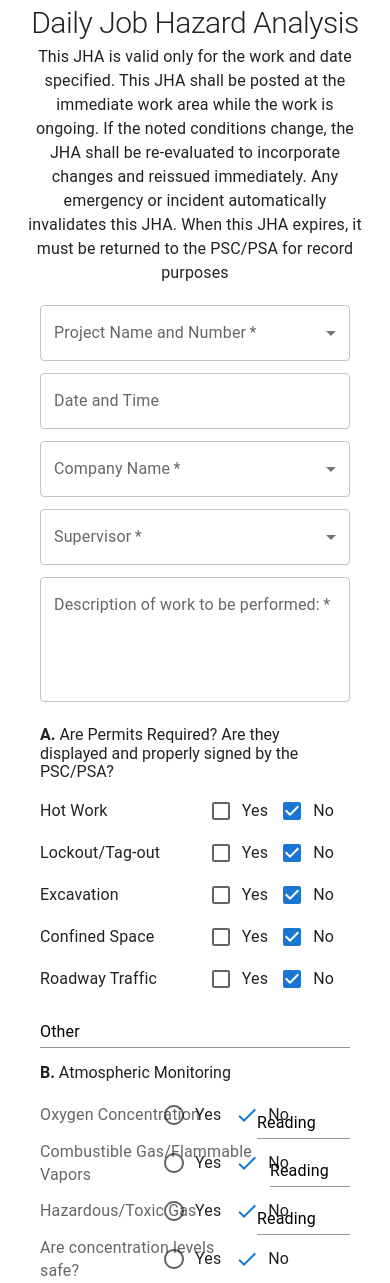
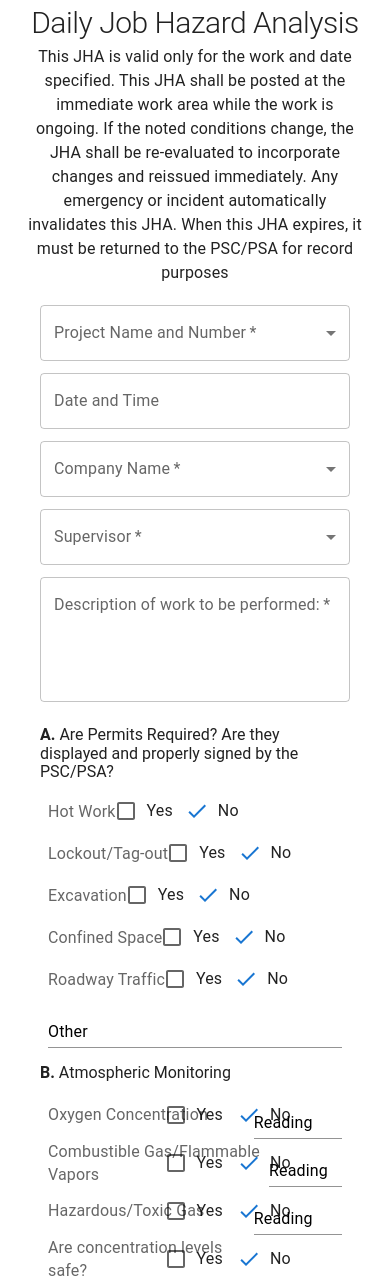
Before and after one commit to Trevor5008/jha-form-prototype, a Next.js app: page / in a window 390 px wide. Built offline with nearby package versions, Linux system fonts and the light colour scheme.

Commit message:
Added custom breakpoints, adjusted spacing on section A

```diff
--- a/app/components/SectionAOptions.jsx
+++ b/app/components/SectionAOptions.jsx
@@ -1,36 +1,71 @@
+import { useState } from "react"
 import {
-   FormGroup,
+   FormControl,
    FormControlLabel,
-   Checkbox,
-   Typography,
-   Box
+   FormLabel
 } from "@mui/material"
+import RadioGroup from "@mui/material/RadioGroup"
+import Radio from "@mui/material/Radio"
+import CheckIcon from "@mui/icons-material/Check"
+import CheckBoxOutlineBlankOutlinedIcon from "@mui/icons-material/CheckBoxOutlineBlankOutlined"
 
 export default function CheckOptions({ option }) {
+   const [value, setValue] = useState(false)
+
+   const handleChange = (evt) =>
+      setValue(evt.target.value)
+
    return (
-      <FormGroup className="flex flex-nowrap items-center justify-between" sx={{ flexDirection: 'row'}}>
-         <Typography
-            variant="body1"
-            display="flex"
+      <FormControl
+         className="mb-2 flex flex-nowrap items-center justify-between"
+         sx={{ flexDirection: "row" }}
+      >
+         <FormLabel
+            id={`${option} radio group`}
+            className="text-black"
          >
             {option}
-         </Typography>
-         <Box>
+         </FormLabel>
+         <RadioGroup
+            aria-labelledby={`${option} radio group`}
+            name={`${option} radio group`}
+            value={value}
+            onChange={handleChange}
+            sx={{
+               display: "inline-block"
+            }}
+         >
             <FormControlLabel
-               control={<Checkbox />}
+               value={true}
+               control={
+                  <Radio
+                     checkedIcon={<CheckIcon />}
+                     icon={
+                        <CheckBoxOutlineBlankOutlinedIcon />
+                     }
+                  />
+               }
                label="Yes"
                sx={{
                   visibility:
                      option === "Other" &&
                      "hidden",
                   marginRight: {
-                     xs: '14px',
-                     sm: '10px'
+                     xs: "14px",
+                     sm: "10px"
                   }
                }}
             />
             <FormControlLabel
-               control={<Checkbox defaultChecked />}
+               value={false}
+               control={
+                  <Radio
+                     checkedIcon={<CheckIcon />}
+                     icon={
+                        <CheckBoxOutlineBlankOutlinedIcon />
+                     }
+                  />
+               }
                label="No"
                sx={{
                   visibility:
@@ -38,7 +73,7 @@ export default function CheckOptions({ option }) {
                      "hidden"
                }}
             />
-         </Box>
-      </FormGroup>
+         </RadioGroup>
+      </FormControl>
    )
 }
--- a/app/components/SectionBOptions.jsx
+++ b/app/components/SectionBOptions.jsx
@@ -7,6 +7,8 @@ import FormControlLabel from "@mui/material/FormControlLabel"
 import FormControl from "@mui/material/FormControl"
 import FormLabel from "@mui/material/FormLabel"
 import CheckIcon from "@mui/icons-material/Check"
+import CheckBoxOutlineBlankOutlinedIcon
+   from "@mui/icons-material/CheckBoxOutlineBlankOutlined"
 
 export default function SelectBOptions({
    option
@@ -22,10 +24,13 @@ export default function SelectBOptions({
          className="flex justify-between items-center mb-2"
          fullWidth
          sx={{
-            flexDirection: 'row'
+            flexDirection: "row"
          }}
       >
-         <FormLabel id={`${option} radio group`} className="text-black">
+         <FormLabel
+            id={`${option} radio group`}
+            className="text-black"
+         >
             {option}
          </FormLabel>
          <RadioGroup
@@ -35,17 +40,31 @@ export default function SelectBOptions({
             onChange={handleChange}
             className="absolute left-[40%]"
             sx={{
-               display: 'inline-block'
+               display: "inline-block"
             }}
          >
             <FormControlLabel
                value={true}
-               control={<Radio checkedIcon={<CheckIcon />}/>}
+               control={
+                  <Radio
+                     checkedIcon={<CheckIcon />}
+                     icon={
+                        <CheckBoxOutlineBlankOutlinedIcon />
+                     }
+                  />
+               }
                label="Yes"
             />
             <FormControlLabel
                value={false}
-               control={<Radio checkedIcon={<CheckIcon />}/>}
+               control={
+                  <Radio
+                     checkedIcon={<CheckIcon />}
+                     icon={
+                        <CheckBoxOutlineBlankOutlinedIcon />
+                     }
+                  />
+               }
                label="No"
             />
          </RadioGroup>
@@ -60,9 +79,9 @@ export default function SelectBOptions({
                   "Are concentration levels safe?"
                      ? "hidden"
                      : "",
-                '& .MuiFormLabel-root': {
-                    color: 'black'
-                }
+               "& .MuiFormLabel-root": {
+                  color: "black"
+               }
             }}
          />
       </FormControl>
--- a/app/page.jsx
+++ b/app/page.jsx
@@ -165,7 +165,7 @@ export default function Home() {
             </FormControl>
          </Container>
          {/* Section A */}
-         <Container className="mt-6 sm:px-0">
+         <Container className="mt-6 px-0">
             <Typography
                variant="h3"
                marginBottom={1}
@@ -179,17 +179,18 @@ export default function Home() {
                   display: "flex",
                   flexDirection: {
                      xs: "column",
-                     sm: "row"
+                     tablet: "row"
                   }
                }}
+               paddingX={1}
             >
                <Box
                   sx={{
                      width: {
-                        sm: "48%"
+                        tablet: "48%"
                      },
                      marginLeft: {
-                        sm: 0
+                        tablet: 0
                      }
                   }}
                >
@@ -207,8 +208,8 @@ export default function Home() {
                </Box>
                <Box
                   sx={{
-                     width: { sm: "50%" },
-                     marginLeft: { sm: 2, md: 4 }
+                     width: { tablet: "50%" },
+                     marginLeft: { tablet: 2, md: 4 }
                   }}
                >
                   {sectionAOpts
@@ -246,7 +247,7 @@ export default function Home() {
             >
                <span className="font-bold" >B.</span> Atmospheric Monitoring
             </Typography>
-            <Box display="flex flex-column">
+            <Box display="flex flex-column" paddingX={1}>
                {sectionBOpts.map(
                   (option, idx) => {
                      return (
--- a/styles/themes.jsx
+++ b/styles/themes.jsx
@@ -25,5 +25,15 @@ export const theme = createTheme({
       h4: {
         fontSize: 14
       }
+   },
+   breakpoints: {
+      values: {
+         xs: 0,
+         sm: 600,
+         tablet: 640,
+         md: 900,
+         lg: 1200,
+         xl: 1536
+      }
    }
 })
```
